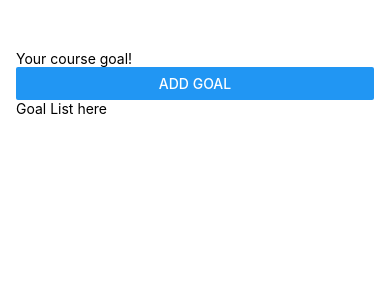
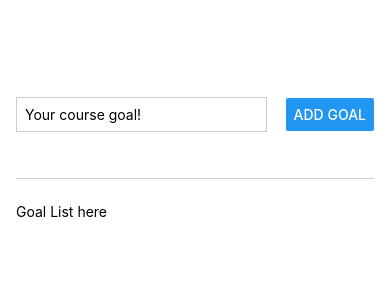
Before and after one commit to mubeenasif01/Goal-App, a React Native app: screen / in a window 390 px wide. Shown: the top 300 px of the page. Built offline with nearby package versions, Linux system fonts and the light colour scheme.

Commit message:
-- Added Some Styling

```diff
--- a/App.js
+++ b/App.js
@@ -3,11 +3,13 @@
 export default function App() {
   return (
     <View style={styles.appConrtainer}>
-      <View>
-        <TextInput placeholder='Your course goal!'/>
+      <View style={styles.inputContainer}>
+        <TextInput
+        style={styles.textInput}
+        placeholder='Your course goal!'/>
         <Button title='Add Goal'/>
       </View>
-      <View>
+      <View style={styles.goalContainer}>
         <Text>Goal List here</Text>
       </View>
     </View>
@@ -17,6 +19,26 @@
 const styles = StyleSheet.create({
   appConrtainer: {
     paddingTop: 50,
-    paddingHorizontal: 16
+    paddingHorizontal: 16,
+    flex: 1
+  },
+  inputContainer:{
+    flex: 1,
+    flexDirection: 'row',
+    justifyContent: 'space-between',
+    alignItems: 'center',
+    marginBottom: 24,
+    borderBottomWidth: 1,
+    borderColor: '#cccccc'
+  },
+  textInput:{
+    borderWidth: 1,
+    borderColor: '#cccccc',
+    width: '70%',
+    marginRight: 8,
+    padding: 8
+  },
+  goalContainer:{
+    flex: 5
   }
 });
```
